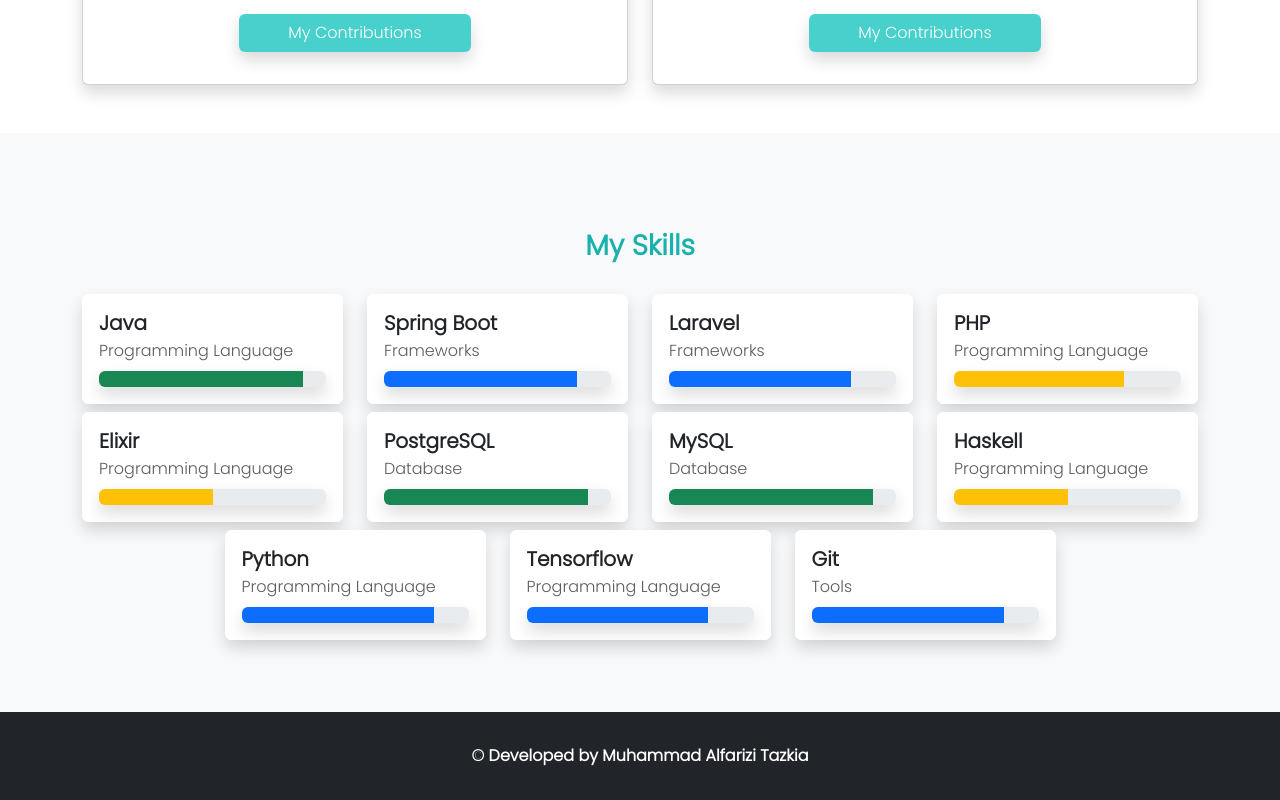
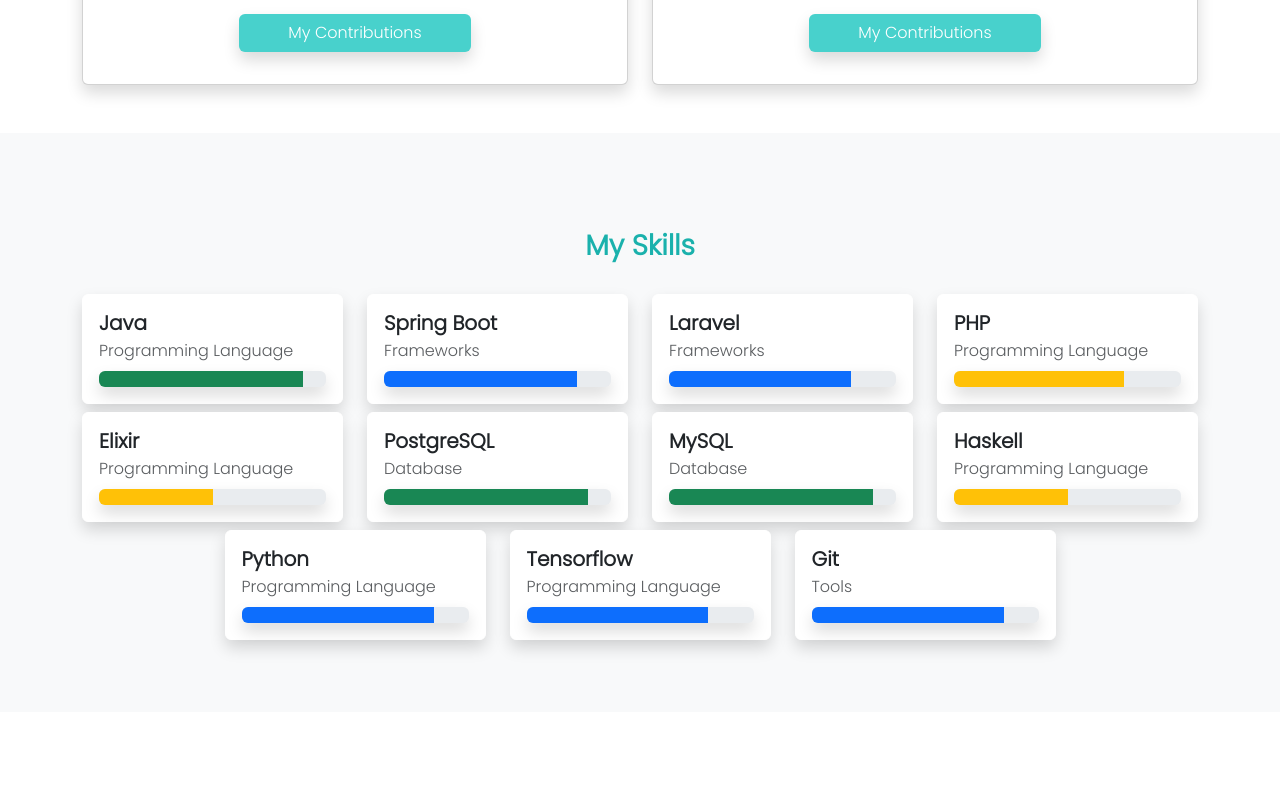
Before and after one commit to MuhammadAlfariziTazkia/page, a React (Create React App) app: page / in a window 1280 px wide. Shown: the part 2115-2915 px from the top of the page. After the commit the page ends 2827 px from the top, so only its background shows below. Built offline with nearby package versions, Linux system fonts and the light colour scheme.

Commit message:
remove footer

```diff
--- a/src/App.js
+++ b/src/App.js
@@ -15,7 +15,6 @@
           <Route path="/articles/:topic" element={<ArticlePage />}/>
         </Routes>
       </BrowserRouter>
-      <FooterSection />
     </div>
   );
 }
```
